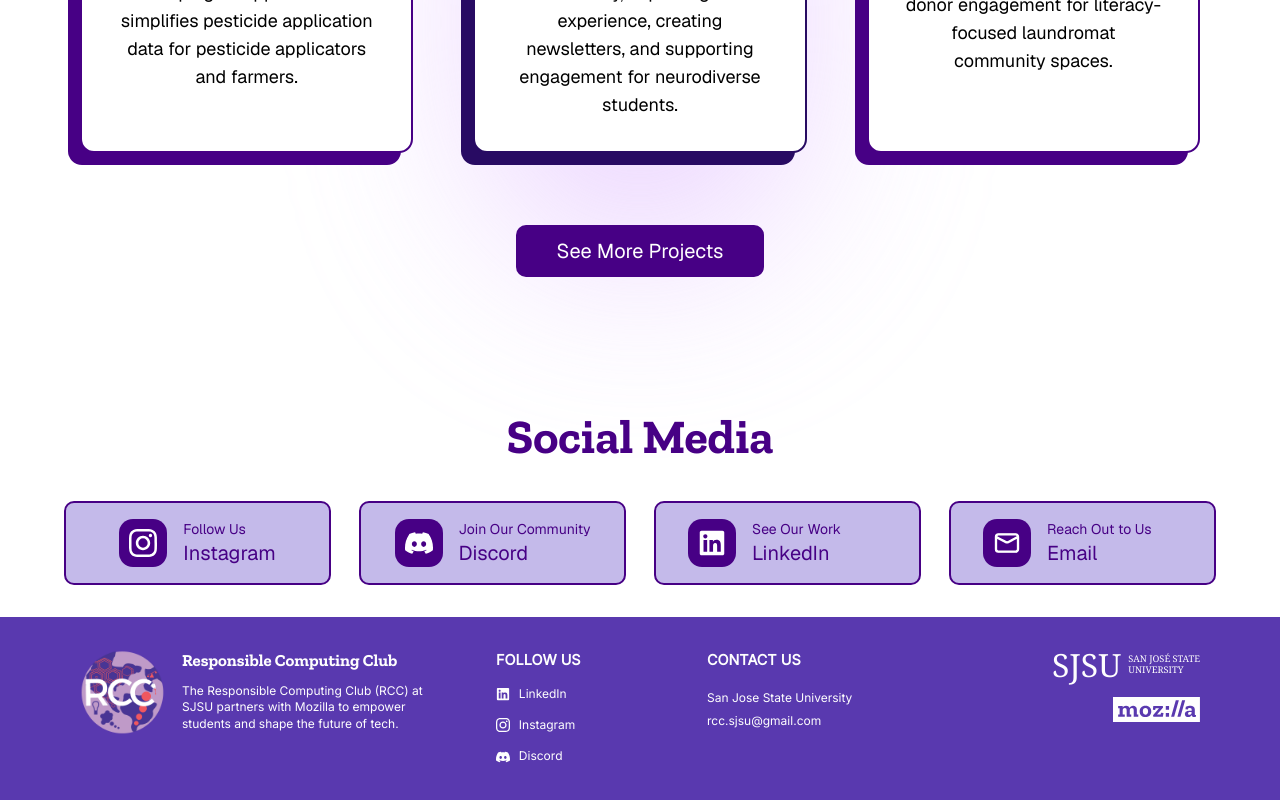
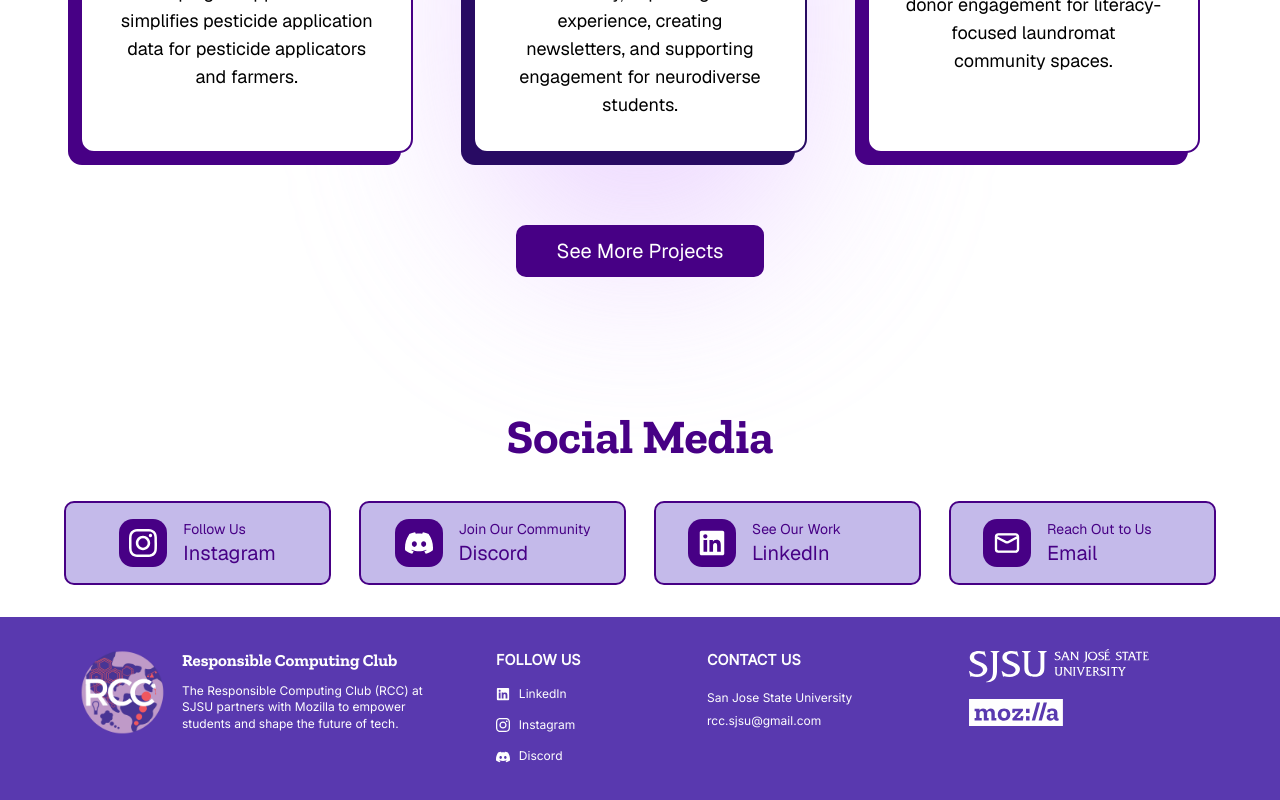
Before and after one commit to rcc-sjsu/rcc-site-final, a Next.js app: page / in a window 1280 px wide. Shown: the part 2156-2956 px from the top of the page. Built offline with nearby package versions, Linux system fonts and the light colour scheme.

Commit message:
Refactor footer to use offical SJSU Logo svg.

```diff
--- a/src/components/footer/Footer.module.css
+++ b/src/components/footer/Footer.module.css
@@ -125,33 +125,14 @@
 .partnerSection {
   display: flex;
   flex-direction: column;
-  align-items: flex-end;
+  align-items: flex-start;
   gap: 1rem;
 }
 
 .sjsuLogo {
-  display: flex;
-  align-items: center;
-  gap: 0.45rem;
-  color: #fefefe;
-  white-space: nowrap;
-}
-
-.sjsuLetters {
-  font-family: Georgia, serif;
-  font-size: 2rem;
-  line-height: 1;
-}
-
-.sjsuName {
-  font-family: Georgia, serif;
-  font-size: 0.58rem;
-  line-height: 1.15;
 }
 
 .mozillaLogo {
-  width: auto;
-  height: 25px;
   object-fit: contain;
 }
 
--- a/src/components/footer/Footer.tsx
+++ b/src/components/footer/Footer.tsx
@@ -21,8 +21,8 @@ export default function Footer() {
           <div className={styles.clubText}>
             <p className={styles.footerTitle}>Responsible Computing Club</p>
             <p className={styles.footerDescription}>
-              The Responsible Computing Club (RCC) at SJSU partners with Mozilla
-              to empower students and shape the future of tech.
+              The Responsible Computing Club (RCC) at SJSU partners with Mozilla to empower students and shape the
+              future of tech.
             </p>
           </div>
         </div>
@@ -32,33 +32,21 @@ export default function Footer() {
 
           <ul className={styles.linkList}>
             <li>
-              <a
-                href="https://www.linkedin.com/company/rcc-sjsu"
-                target="_blank"
-                rel="noopener noreferrer"
-              >
+              <a href="https://www.linkedin.com/company/rcc-sjsu" target="_blank" rel="noopener noreferrer">
                 <FaLinkedin aria-hidden="true" />
                 <span>LinkedIn</span>
               </a>
             </li>
 
             <li>
-              <a
-                href="https://www.instagram.com/rcc.sjsu/"
-                target="_blank"
-                rel="noopener noreferrer"
-              >
+              <a href="https://www.instagram.com/rcc.sjsu/" target="_blank" rel="noopener noreferrer">
                 <SiInstagram aria-hidden="true" />
                 <span>Instagram</span>
               </a>
             </li>
 
             <li>
-              <a
-                href="https://discord.com/invite/RGG9dMw4Rc"
-                target="_blank"
-                rel="noopener noreferrer"
-              >
+              <a href="https://discord.com/invite/RGG9dMw4Rc" target="_blank" rel="noopener noreferrer">
                 <SiDiscord aria-hidden="true" />
                 <span>Discord</span>
               </a>
@@ -73,21 +61,19 @@ export default function Footer() {
         </div>
 
         <div className={styles.partnerSection}>
-          <div className={styles.sjsuLogo}>
-            <span className={styles.sjsuLetters}>SJSU</span>
-            <span className={styles.sjsuName}>
-              SAN JOSÉ STATE
-              <br />
-              UNIVERSITY
-            </span>
-          </div>
-
           <Image
-             src="/images/footer/mozilla-footer-logo.svg"
-  alt="Mozilla"
-  width={94}
-  height={30}
-  className={styles.mozillaLogo}
+            src="/images/footer/logo-sjsu.svg"
+            alt="San Jose State University"
+            width={180}
+            height={90}
+            className={styles.sjsuLogo}
+          />
+          <Image
+            src="/images/footer/mozilla-footer-logo.svg"
+            alt="Mozilla"
+            width={94}
+            height={30}
+            className={styles.mozillaLogo}
           />
         </div>
       </div>
```
Also changed, not shown: public/images/footer/logo-sjsu.svg (added).
